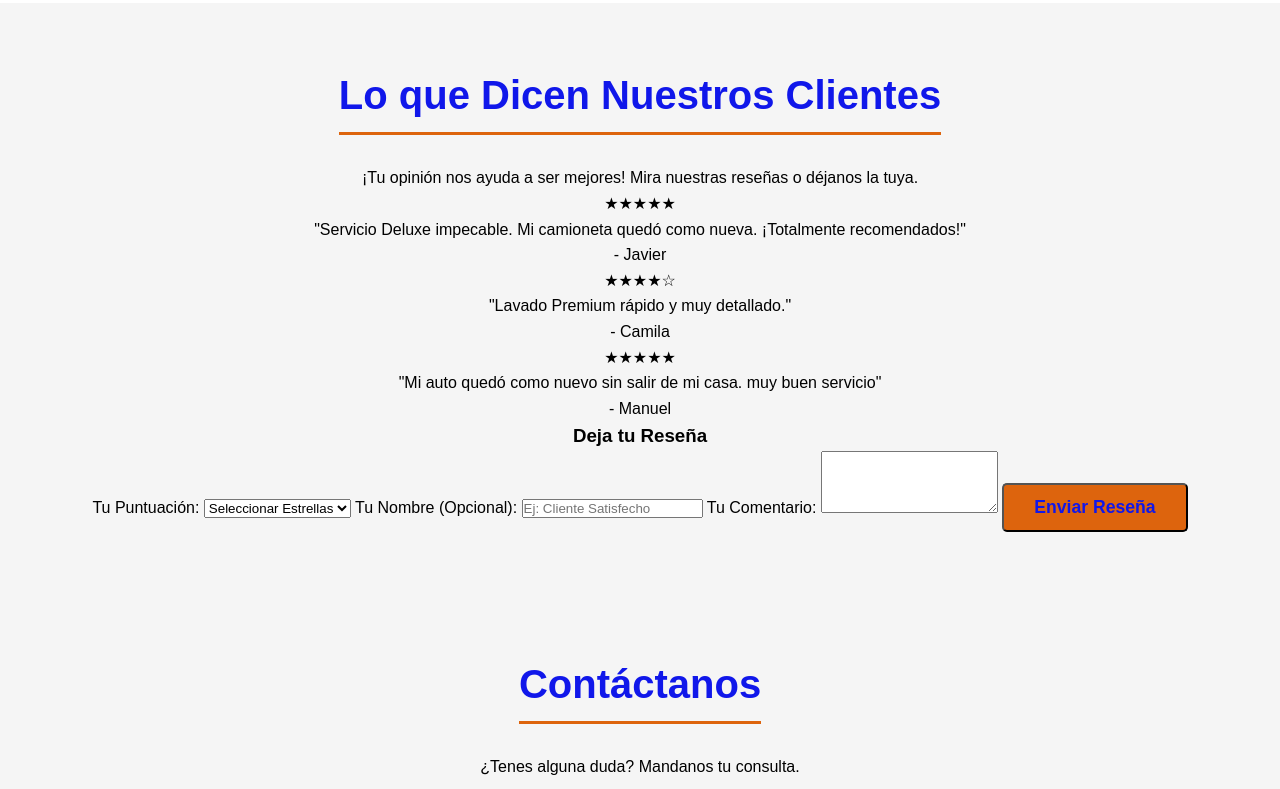
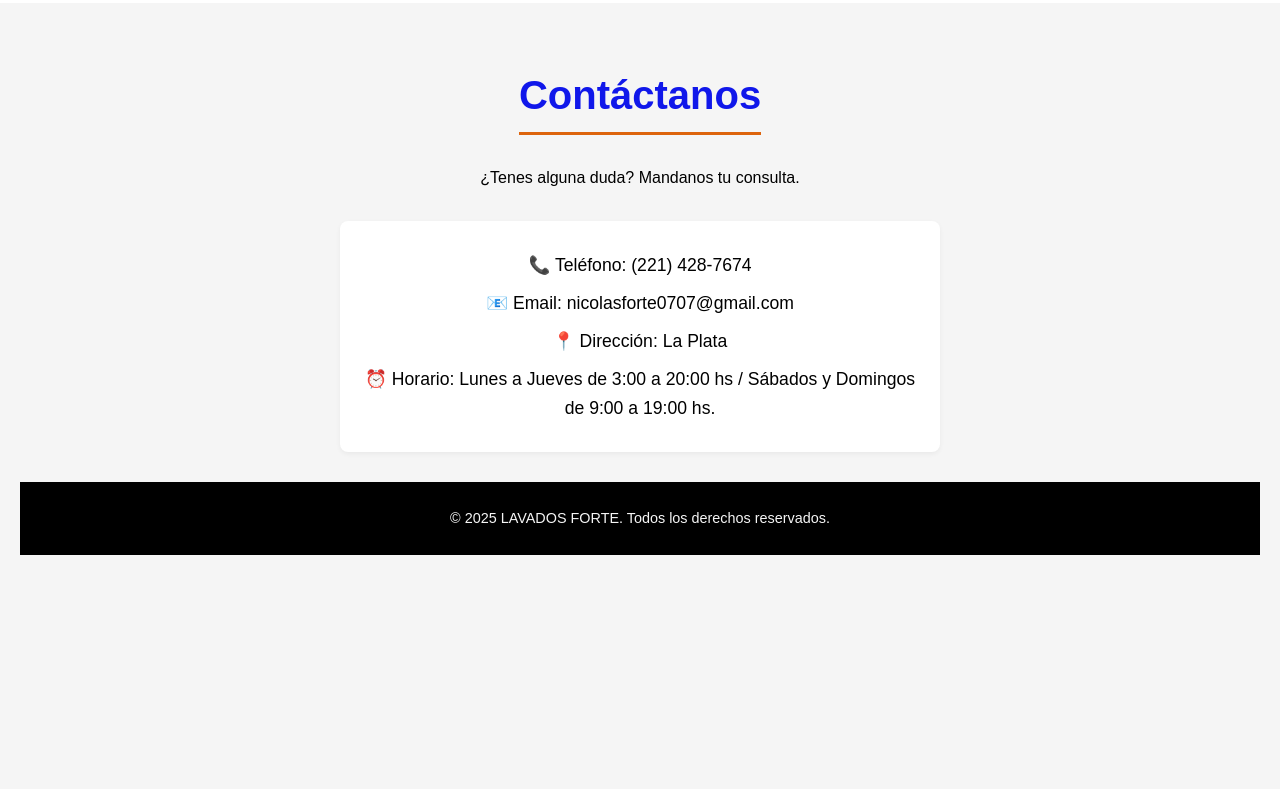
Before and after one commit to Nicofortee/Nicofortee.github.io, a plain HTML site: page index.html in a window 1280 px wide. Shown: the part 4002-4791 px from the top of the page. After the commit the page ends 4617 px from the top, so only its background shows below. Drawn offline with nearby package versions, Linux system fonts and the light colour scheme.

Commit message:
index.html

```diff
--- a/index.html
+++ b/index.html
@@ -141,7 +141,7 @@
 
         <div class="paso">
             <span class="icono-paso">3️⃣</span>
-            <h3>Lavado Premium</h3>
+            <h3>Lavado</h3>
             <p>Usamos productos de alta gama y técnicas especializadas para cuidar cada detalle de tu vehículo.</p>
         </div>
 
@@ -190,51 +190,6 @@
 
     </div>
 </section>
-
-        <section id="reseñas">
-    <h2>Lo que Dicen Nuestros Clientes</h2>
-    <p>¡Tu opinión nos ayuda a ser mejores! Mira nuestras reseñas o déjanos la tuya.</p>
-
-    <div class="contenedor-reseñas" id="lista-reseñas-dinamica">
-        <div class="reseña">
-            <span class="estrellas">★★★★★</span>
-            <p>"Servicio Deluxe impecable. Mi camioneta quedó como nueva. ¡Totalmente recomendados!"</p>
-            <p class="autor">- Javier</p>
-        </div>
-        <div class="reseña">
-            <span class="estrellas">★★★★☆</span>
-            <p>"Lavado Premium rápido y muy detallado."</p>
-            <p class="autor">- Camila</p>
-        </div>
-        <div class="reseña">
-            <span class="estrellas">★★★★★</span>
-            <p>"Mi auto quedó como nuevo sin salir de mi casa. muy buen servicio"</p>
-            <p class="autor">- Manuel</p>
-        </div>
-        </div>
-
-   <h3>Deja tu Reseña</h3>
-<form onsubmit="return agregarReseña(event);" class="formulario-reseña">
-    <label for="puntuacion">Tu Puntuación:</label>
-    <select id="puntuacion" required>
-        <option value="">Seleccionar Estrellas</option>
-        <option value="5">★★★★★</option>
-        <option value="4">★★★★☆</option>
-        <option value="3">★★★☆☆</option>
-        <option value="2">★★☆☆☆</option>
-        <option value="1">★☆☆☆☆</option>
-    </select>
-
-    <label for="nombre-reseña">Tu Nombre (Opcional):</label>
-    <input type="text" id="nombre-reseña" placeholder="Ej: Cliente Satisfecho">
-
-    <label for="comentario">Tu Comentario:</label>
-    <textarea id="comentario" rows="4" required></textarea>
-
-    <button type="submit" class="btn-principal">Enviar Reseña</button>
-</form>
-</section>
-
         <section id="contacto">
             <h2>Contáctanos
             </h2>
```
